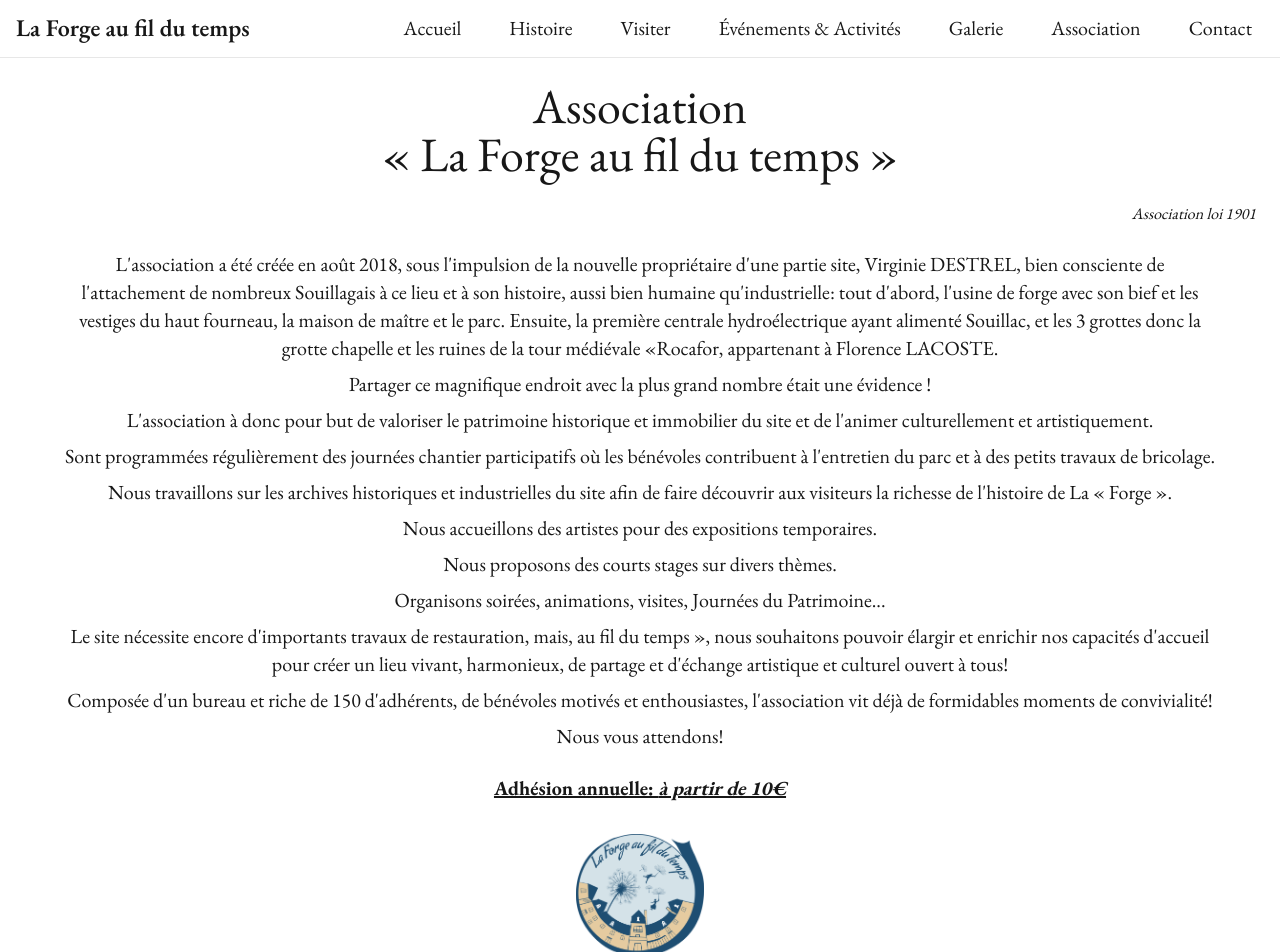
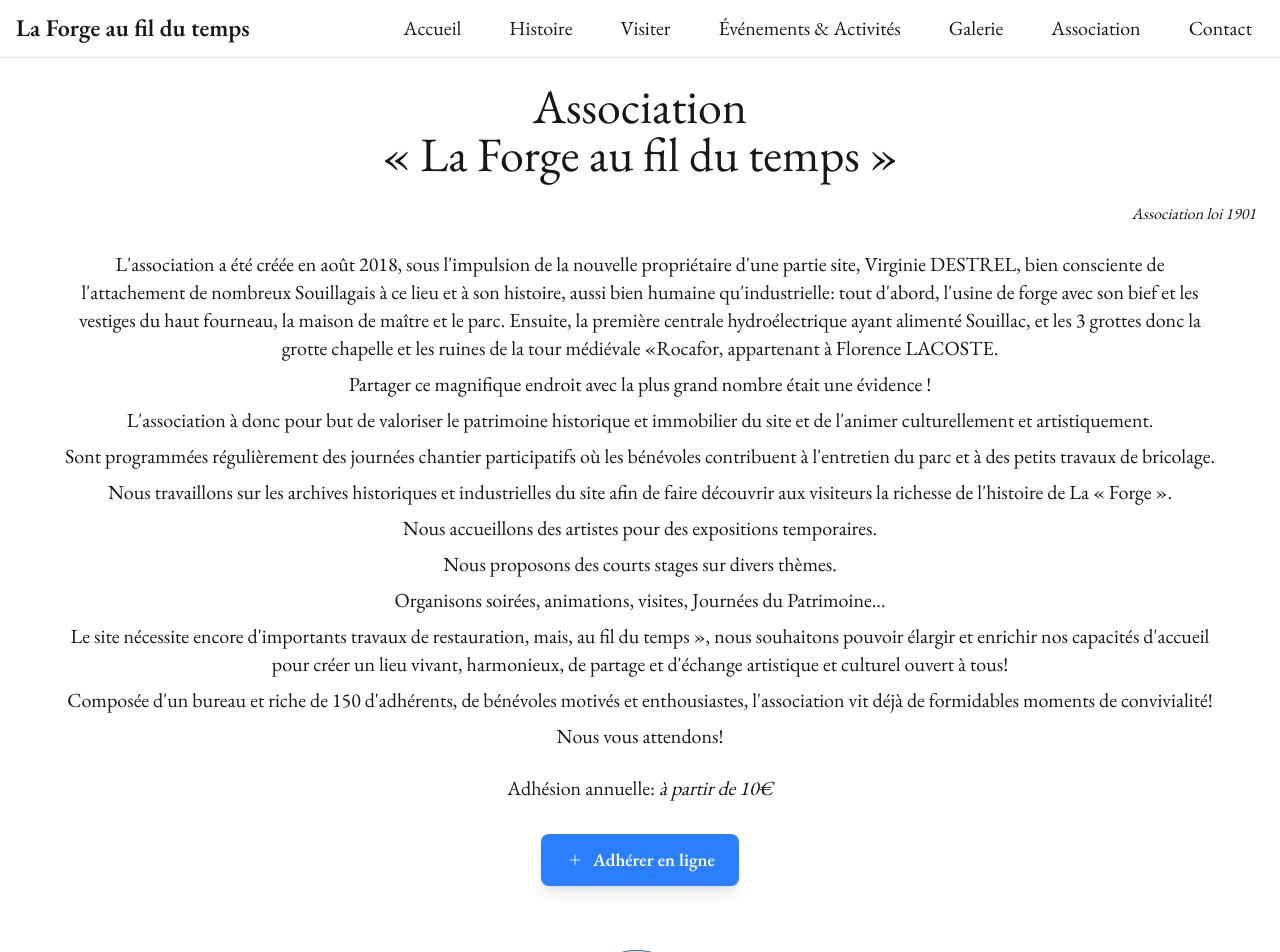
Before and after one commit to uburoiubu/forge-au-fil-du-temps, a Next.js app: page /soutien in a window 1280 px wide. Shown: the top 952 px of the page. Built offline with nearby package versions, Linux system fonts and the light colour scheme.

Commit message:
added "adhérer en ligne" button

```diff
--- a/app/soutien/page.tsx
+++ b/app/soutien/page.tsx
@@ -1,6 +1,7 @@
 export const metadata = {
   title: "Association - Soutenir le projet - La Forge au fil du temps",
-  description: "Découvrez l'association La Forge au fil du temps, ses objectifs, ses activités et comment la soutenir. Rejoignez-nous pour valoriser ce patrimoine historique unique."
+  description:
+    "Découvrez l'association La Forge au fil du temps, ses objectifs, ses activités et comment la soutenir. Rejoignez-nous pour valoriser ce patrimoine historique unique.",
 };
 
 export default async function Page() {
@@ -17,12 +18,13 @@ export default async function Page() {
           <p>
             L'association a été créée en août 2018, sous l'impulsion de la
             nouvelle propriétaire d'une partie site, Virginie DESTREL, bien
-            consciente de l'attachement de nombreux Souillagais à ce lieu et à son
-            histoire, aussi bien humaine qu'industrielle: tout d'abord, l'usine de
-            forge avec son bief et les vestiges du haut fourneau, la maison de
-            maître et le parc. Ensuite, la première centrale hydroélectrique ayant
-            alimenté Souillac, et les 3 grottes donc la grotte chapelle et les
-            ruines de la tour médiévale «Rocafor, appartenant à Florence LACOSTE.
+            consciente de l'attachement de nombreux Souillagais à ce lieu et à
+            son histoire, aussi bien humaine qu'industrielle: tout d'abord,
+            l'usine de forge avec son bief et les vestiges du haut fourneau, la
+            maison de maître et le parc. Ensuite, la première centrale
+            hydroélectrique ayant alimenté Souillac, et les 3 grottes donc la
+            grotte chapelle et les ruines de la tour médiévale «Rocafor,
+            appartenant à Florence LACOSTE.
           </p>
 
           <p>
@@ -31,20 +33,21 @@ export default async function Page() {
           </p>
 
           <p>
-            L'association à donc pour but de valoriser le patrimoine historique et
-            immobilier du site et de l'animer culturellement et artistiquement.
+            L'association à donc pour but de valoriser le patrimoine historique
+            et immobilier du site et de l'animer culturellement et
+            artistiquement.
           </p>
 
           <p>
-            Sont programmées régulièrement des journées chantier participatifs où
-            les bénévoles contribuent à l'entretien du parc et à des petits
+            Sont programmées régulièrement des journées chantier participatifs
+            où les bénévoles contribuent à l'entretien du parc et à des petits
             travaux de bricolage.
           </p>
 
           <p>
-            Nous travaillons sur les archives historiques et industrielles du site
-            afin de faire découvrir aux visiteurs la richesse de l'histoire de La
-            « Forge ».
+            Nous travaillons sur les archives historiques et industrielles du
+            site afin de faire découvrir aux visiteurs la richesse de l'histoire
+            de La « Forge ».
           </p>
 
           <p>Nous accueillons des artistes pour des expositions temporaires.</p>
@@ -58,25 +61,44 @@ export default async function Page() {
           <p>
             Le site nécessite encore d'importants travaux de restauration, mais,
             au fil du temps », nous souhaitons pouvoir élargir et enrichir nos
-            capacités d'accueil pour créer un lieu vivant, harmonieux, de partage
-            et d'échange artistique et culturel ouvert à tous!
+            capacités d'accueil pour créer un lieu vivant, harmonieux, de
+            partage et d'échange artistique et culturel ouvert à tous!
           </p>
 
           <p>
-            Composée d'un bureau et riche de 150 d'adhérents, de bénévoles motivés
-            et enthousiastes, l'association vit déjà de formidables moments de
-            convivialité!
+            Composée d'un bureau et riche de 150 d'adhérents, de bénévoles
+            motivés et enthousiastes, l'association vit déjà de formidables
+            moments de convivialité!
           </p>
 
           <p>Nous vous attendons!</p>
 
           <p className="mt-6">
-            <b>
-              <u>
-                Adhésion annuelle: <i>à partir de 10€</i>
-              </u>
-            </b>
+            Adhésion annuelle: <i>à partir de 10€</i>
           </p>
+
+          <div className="mt-8 text-center mb-16">
+            <a
+              href="https://la-forge-au-fil-du-temps.assoconnect.com/collect/description/599549-a-adhesions-annuelles"
+              className="inline-flex items-center px-6 py-3 bg-blue-500 hover:bg-blue-600 text-white text-lg font-semibold rounded-lg shadow-lg hover:shadow-xl transition-all duration-300 transform hover:scale-105"
+            >
+              <svg
+                className="w-5 h-5 mr-2"
+                fill="none"
+                stroke="currentColor"
+                viewBox="0 0 24 24"
+                xmlns="http://www.w3.org/2000/svg"
+              >
+                <path
+                  strokeLinecap="round"
+                  strokeLinejoin="round"
+                  strokeWidth={1}
+                  d="M12 6v6m0 0v6m0-6h6m-6 0H6"
+                />
+              </svg>
+              Adhérer en ligne
+            </a>
+          </div>
 
           <img
             src="images/association/asso-la-forge.png"
```
